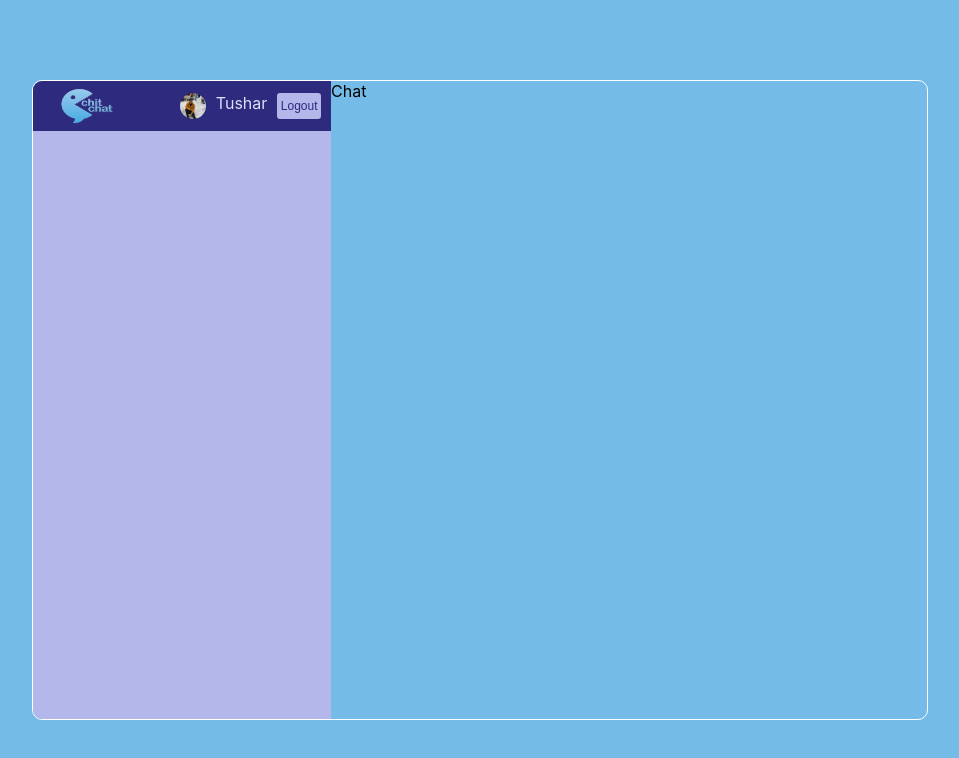
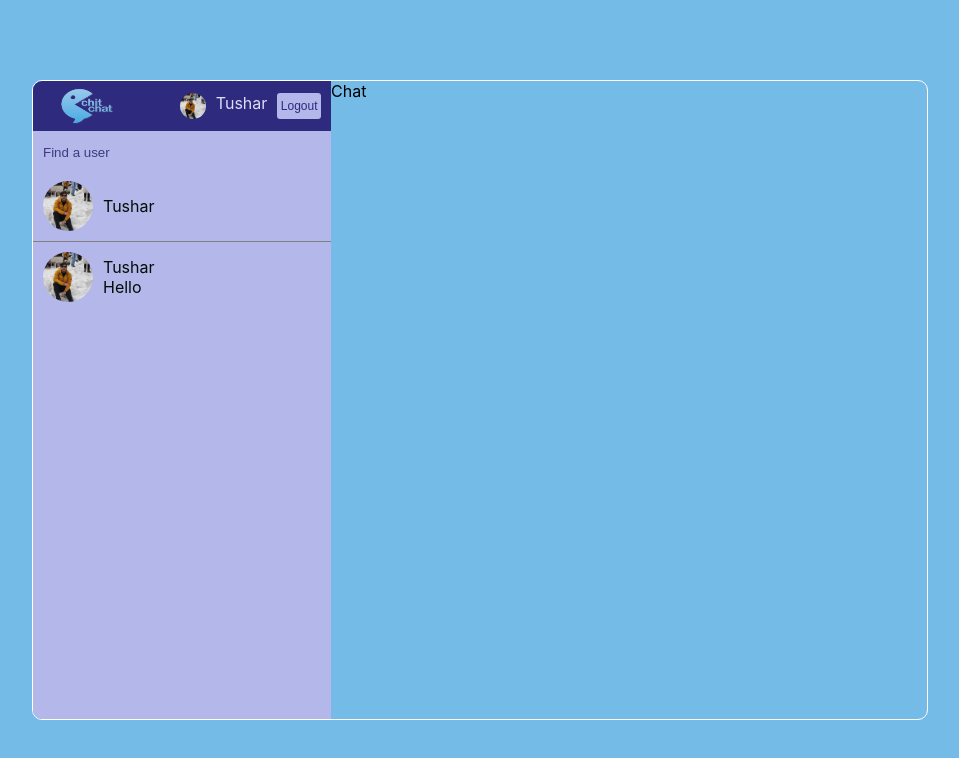
Before and after one commit to Tushar20-20Mahajan/Chit_Chat, a React (Create React App) app: page / in a window 1280 px wide. Shown: the top 758 px of the page, without its empty margins (160-1119 px from the left). Built offline with nearby package versions, Linux system fonts and the light colour scheme.

Commit message:
Changes Done and Files Added

```diff
--- a/src/Style.scss
+++ b/src/Style.scss
@@ -136,6 +136,46 @@
                 }
 
 
+
+
+            }
+            .search{
+                border-bottom: 1px solid gray;
+
+                .searchForm{
+                    padding: 10px;
+                    input{
+                        background-color: transparent;
+                        border: none;
+                        color: white;
+                        outline: none;
+
+                        &::placeholder{
+                            color: #3e3b80;
+                        }
+
+                    }
+                }
+            }
+
+            .userChat{
+                padding: 10px;
+                display: flex;
+                align-items: center;
+                gap: 10px;
+                color: #000f08;
+                cursor: pointer;
+
+                &:hover{
+                    background-color: #48449e;
+                    color: #ddddf7;
+                }
+                img{
+                    width: 50px;
+                    height: 50px;
+                    border-radius: 50%;
+                    object-fit: cover;
+                }
             }
 
         }
--- a/src/components/Chats.jsx
+++ b/src/components/Chats.jsx
@@ -1,7 +1,16 @@
 import React from 'react'
+import imageMy from "../assets/myImage.jpg"
 
 export const Chats = () => {
   return (
-    <div>Chats</div>
+    <div className='chats'>
+         <div className="userChat">
+                <img src={imageMy} alt='Image Loading...' />
+                <div className="userChatInfo">
+                    <span>Tushar</span>
+                    <p>Hello</p>
+                </div>
+            </div>
+    </div>
   )
 }
--- a/src/components/Search.jsx
+++ b/src/components/Search.jsx
@@ -1,7 +1,19 @@
 import React from 'react'
+import imageMy from "../assets/myImage.jpg"
 
 export const Search = () => {
-  return (
-    <div>Search</div>
-  )
+    return (
+        <div className='search'>
+            <div className="searchForm">
+                <input type='text' placeholder='Find a user'></input>
+            </div>
+            <div className="userChat">
+                <img src={imageMy} alt='Image Loading...' />
+                <div className="userChatInfo">
+                    <span>Tushar</span>
+                </div>
+            </div>
+
+        </div>
+    )
 }
--- a/src/components/Sidebar.jsx
+++ b/src/components/Sidebar.jsx
@@ -1,10 +1,14 @@
 import React from 'react'
 import { Navbar } from './Navbar'
+import { Search } from './Search'
+import { Chats } from './Chats'
 
 export const Sidebar = () => {
   return (
     <div className='sidebar'>
         <Navbar />
+        <Search />
+        <Chats />
     </div>
   )
 }
```
